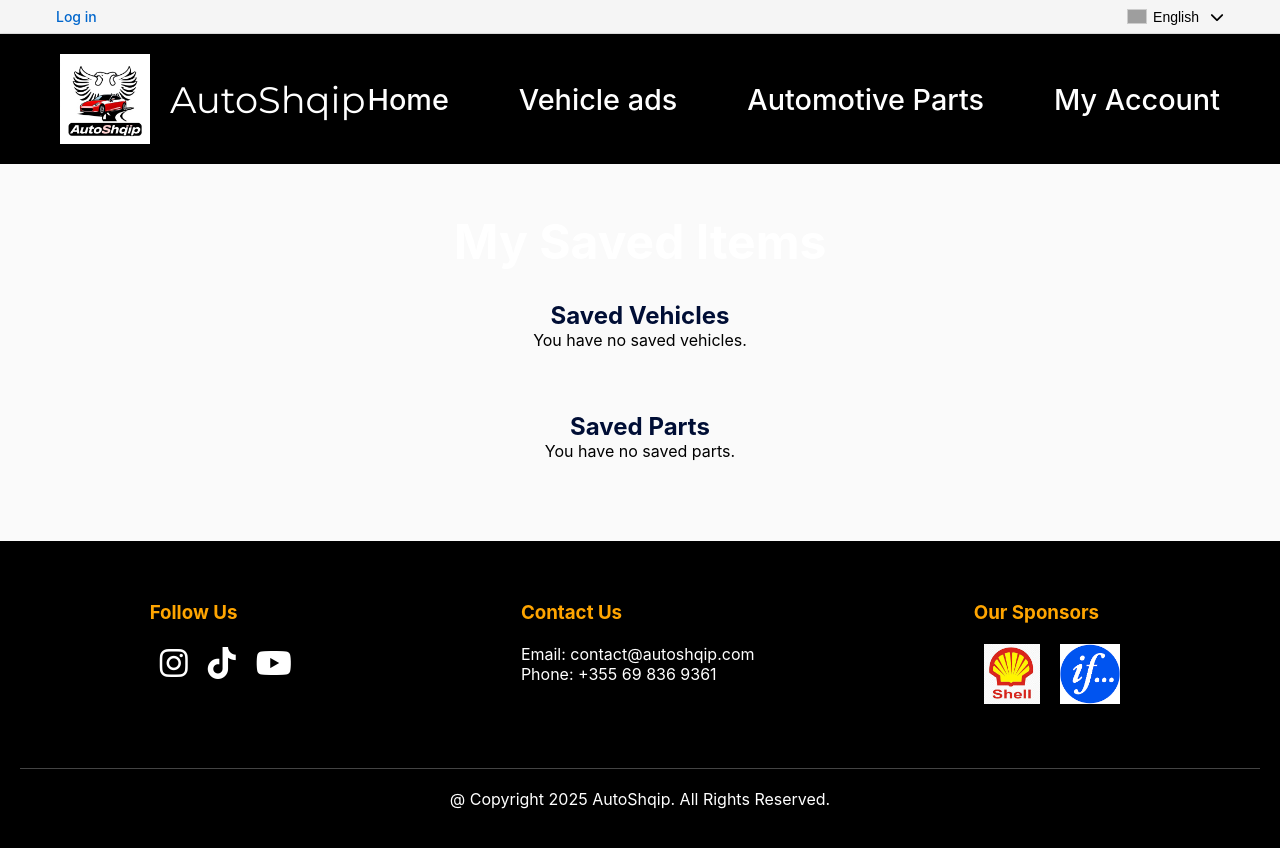
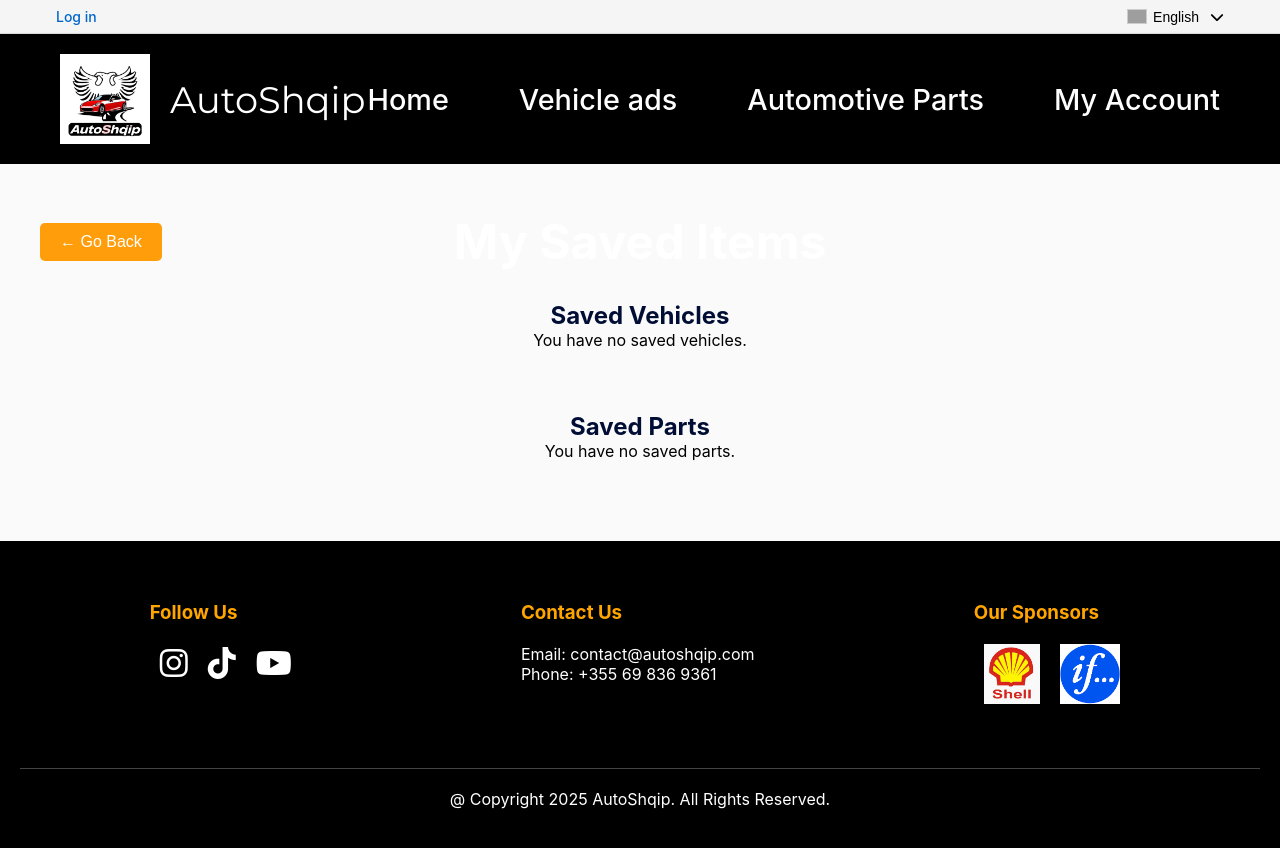
Before and after one commit to 1ndr-ITech5/vehicle-buying-ecommerce, a React (Create React App) app in the folder diploma/: page /saved-items in a window 1280 px wide. Built offline with nearby package versions, Linux system fonts and the light colour scheme; grey boxes are pictures that could not be loaded.

Commit message:
Go back button on saved items

```diff
--- a/diploma/src/pages/SavedItems.js
+++ b/diploma/src/pages/SavedItems.js
@@ -100,9 +100,12 @@ const SavedItems = () => {
     };
 
 
-    return (
+        return (
         <div className="saved-items-container">
-            <h1>{t('my_saved_items')}</h1>
+            <div className="header-with-button">
+                <button onClick={() => navigate(-1)} className="go-back-button">{t('go_back')}</button>
+                <h1>{t('my_saved_items')}</h1>
+            </div>
             <div className="saved-items-section">
                 <h2>{t('saved_vehicles')}</h2>
                 {savedVehicleAds.length > 0 ? (
--- a/diploma/src/pagestyle/SavedItems.css
+++ b/diploma/src/pagestyle/SavedItems.css
@@ -173,3 +173,29 @@ h2 {
         background-position: -200% 0;
     }
 }
+
+.header-with-button {
+    display: flex;
+    align-items: center;
+    justify-content: center; /* Center the content */
+    width: 100%;
+    max-width: 1200px;
+    position: relative; /* Add relative positioning */
+}
+
+.header-with-button h1 {
+    flex-grow: 1; /* Allow the h1 to take up the available space */
+    text-align: center; /* Center the text inside the h1 */
+}
+
+.go-back-button {
+    background-color: #ff9d0a;
+    color: white;
+    padding: 10px 20px;
+    border: none;
+    border-radius: 5px;
+    cursor: pointer;
+    font-size: 1rem;
+    position: absolute; /* Position the button absolutely */
+    left: 0; /* Align to the left */
+}
```
